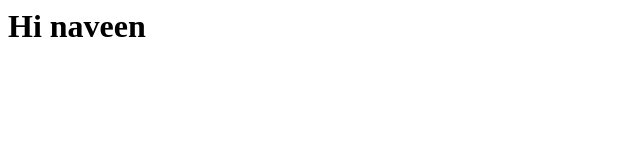
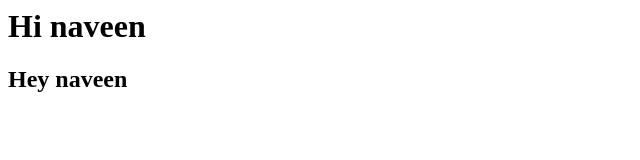
Before and after one commit to naveen5655/HTMLCodes, a plain HTML site: page index.html in a window 1280 px wide. Shown: the whole page, without its empty margins (0-640 px from the left). Drawn offline with Linux system fonts and the light colour scheme.

Commit message:
Add second commit

```diff
--- a/index.html
+++ b/index.html
@@ -5,6 +5,7 @@
     <body>
         <div>
             <h1> Hi naveen</h1>
+            <h2> Hey naveen</h2>
         </div>
     </body>
 </html>
```
